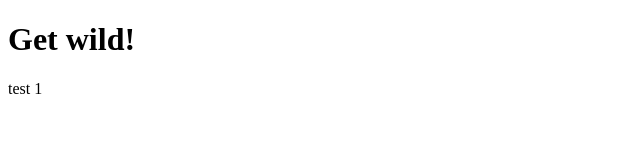
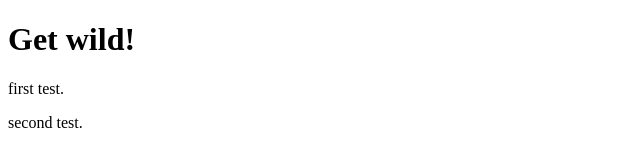
Before and after one commit to wildnano/testing, a plain HTML site: page index.html in a window 1280 px wide. Shown: the whole page, without its empty margins (0-640 px from the left). Drawn offline with Linux system fonts and the light colour scheme.

Commit message:
second test

```diff
--- a/index.html
+++ b/index.html
@@ -8,6 +8,7 @@
     </head>
     <body>
         <h1>Get wild!</h1>
-        <p>test 1</p>
+        <p>first test.</p>
+        <p>second test.</p>
     </body>
 </html>
```
